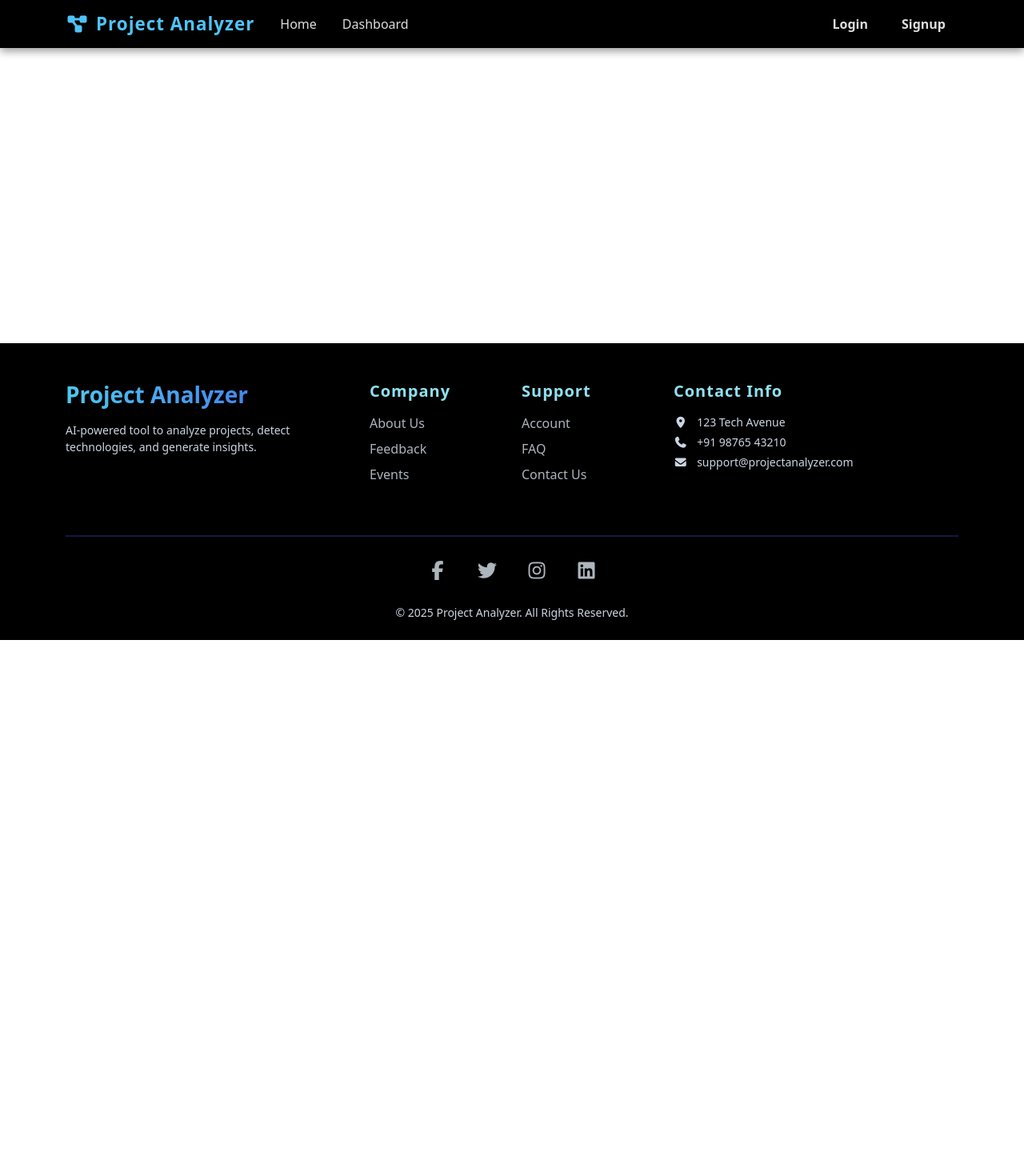
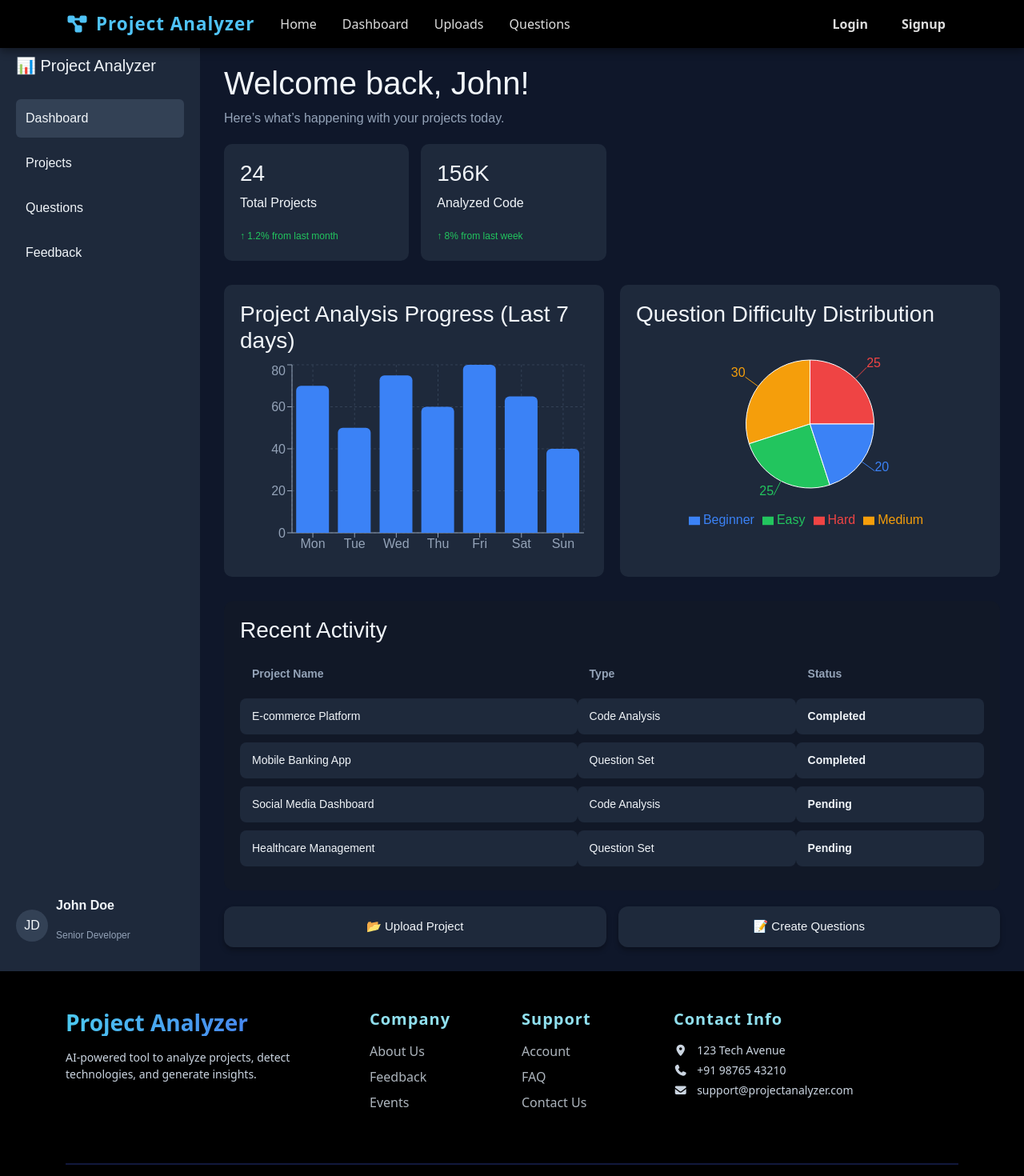
Before and after one commit to vanisha-mittal/ProjectAnalyzer, a React (Create React App) app in the folder frontend/: page /dashboard in a window 1280 px wide. Shown: the top 1470 px of the page at 80% size. Before the commit the page ends 800 px from the top, so only its background shows below. Built offline with nearby package versions, Linux system fonts and the light colour scheme.

Commit message:
dashboard added

```diff
--- a/frontend/package.json
+++ b/frontend/package.json
@@ -13,6 +13,7 @@
     "react-dom": "^19.1.1",
     "react-router-dom": "^7.8.2",
     "react-scripts": "5.0.1",
+    "recharts": "^3.1.2",
     "web-vitals": "^2.1.4"
   },
   "scripts": {
--- a/frontend/src/App.js
+++ b/frontend/src/App.js
@@ -4,6 +4,9 @@ import Footer from "./components/Footer";
 import Home from "./pages/Home";
 import Signup from "./pages/Auth/Signup";
 import Login from "./pages/Auth/Login";
+import Dashboard from "./pages/dashboard.jsx";
+import UploadProject from "./pages/UploadProject.jsx";
+import Questions from "./pages/Questions";
 import 'bootstrap/dist/css/bootstrap.min.css';
 import '@fortawesome/fontawesome-free/css/all.min.css';
 
@@ -15,6 +18,9 @@ function App() {
         <div className="flex-grow-1">
           <Routes>
             <Route path="/" element={<Home />} />
+            <Route path="/dashboard" element={<Dashboard />} />
+            <Route path="/upload-project" element={<UploadProject />} />
+            <Route path="/Questions" element={<Questions />} />
             <Route path="/signup" element={<Signup />} />
             <Route path="/login" element={<Login />} />
           </Routes>
--- a/frontend/src/components/Navbar.jsx
+++ b/frontend/src/components/Navbar.jsx
@@ -35,8 +35,17 @@ function Navbar({ currentUser }) {
               <a className="nav-link nav-text px-3" href="/dashboard">
                 Dashboard
               </a>
+
             </li>
-
+            <li><a className="nav-link nav-text px-3" href="/UploadProject">
+                Uploads
+              </a>
+              </li>
+              <li>
+                 <a className="nav-link nav-text px-3" href="/Questions">
+               Questions
+              </a>
+              </li>
             {currentUser && currentUser.role === "admin" && (
               <li className="nav-item">
                 <a className="nav-link nav-text px-3" href="/admin">
--- a/frontend/src/pages/Home.jsx
+++ b/frontend/src/pages/Home.jsx
@@ -1,6 +1,7 @@
 // src/pages/Home.jsx
 import React from "react";
 import { Link } from "react-router-dom";
+
 
 const Home = () => {
   return (
--- /dev/null
+++ b/frontend/src/pages/dashboard.css
@@ -0,0 +1,208 @@
+
+/* //dashbaord css==--------------------------------------------------- */
+/* General Layout */
+.dashboard-container {
+  display: flex;
+  background-color: #0f172a;
+  color: #f1f5f9;
+  min-height: 100vh;
+  font-family: Arial, sans-serif;
+}
+
+/* Sidebar */
+.sidebar {
+  width: 250px;
+  background-color: #1e293b;
+  display: flex;
+  flex-direction: column;
+  justify-content: space-between;
+  padding: 20px;
+}
+.sidebar-title {
+  font-size: 20px;
+  margin-bottom: 30px;
+}
+.menu {
+  list-style: none;
+  padding: 0;
+}
+.menu li {
+  padding: 12px;
+  margin-bottom: 8px;
+  cursor: pointer;
+  border-radius: 6px;
+}
+.menu li:hover,
+.menu li.active {
+  background-color: #334155;
+}
+.profile {
+  display: flex;
+  align-items: center;
+  gap: 10px;
+  margin-top: auto;
+}
+.avatar {
+  width: 40px;
+  height: 40px;
+  background-color: #334155;
+  border-radius: 50%;
+  display: flex;
+  justify-content: center;
+  align-items: center;
+}
+.name {
+  font-weight: bold;
+}
+.role {
+  font-size: 12px;
+  color: #94a3b8;
+}
+
+/* Main */
+.main {
+  flex: 1;
+  padding: 30px;
+}
+.subtitle {
+  color: #94a3b8;
+  margin-bottom: 20px;
+}
+
+/* Stats */
+.stats {
+  display: grid;
+  grid-template-columns: repeat(4, 1fr);
+  gap: 15px;
+  margin-bottom: 30px;
+}
+.stat-card {
+  background: #1e293b;
+  padding: 20px;
+  border-radius: 10px;
+}
+.stat-card h2 {
+  font-size: 28px;
+}
+.positive {
+  font-size: 12px;
+  color: #22c55e;
+}
+
+/* Charts */
+.charts {
+  display: flex;
+  gap: 20px;
+  margin-bottom: 30px;
+}
+.chart-box {
+  background: #1e293b;
+  flex: 1;
+  padding: 20px;
+  border-radius: 10px;
+}
+.bar-chart {
+  display: flex;
+  align-items: flex-end;
+  gap: 10
+
+}
+
+/* Actions */
+.actions {
+  display: flex;
+  gap: 15px;
+  margin-top: 20px;
+}
+
+.action-btn {
+  background: #1e293b;
+  color: #f1f5f9;
+  padding: 14px 22px;
+  border-radius: 12px;
+  text-decoration: none;
+  font-size: 15px;
+  font-weight: 500;
+  display: flex;
+  align-items: center;
+  justify-content: center;
+  flex: 1;
+  transition: 0.3s;
+  box-shadow: 0 4px 6px rgba(0, 0, 0, 0.3);
+}
+
+.action-btn:hover {
+  background: #2563eb;
+  color: #fff;
+  transform: translateY(-3px);
+}
+
+/* Recent Activity Table */
+.recent-activity {
+  background: #111827;
+  padding: 20px;
+  border-radius: 12px;
+  margin-top: 20px;
+}
+
+.recent-activity h2 {
+  margin-bottom: 15px;
+  font-size: 18px;
+  color: #f9fafb;
+}
+
+.recent-activity table {
+  width: 100%;
+  border-collapse: separate;
+  border-spacing: 0 10px; /* spacing between rows */
+}
+
+.recent-activity th {
+  text-align: left;
+  padding: 10px 15px;
+  color: #94a3b8;
+  font-weight: 600;
+  font-size: 14px;
+}
+
+.recent-activity td {
+  padding: 12px 15px;
+  background: #1e293b;
+  border-radius: 8px;
+  color: #f1f5f9;
+  font-size: 14px;
+}
+
+.recent-activity tr td:last-child {
+  font-weight: 600;
+}
+
+/* Status badges */
+.status-completed {
+  background: #16a34a;
+  color: white;
+  padding: 4px 10px;
+  border-radius: 20px;
+  font-size: 12px;
+}
+
+.status-progress {
+  background: #facc15;
+  color: black;
+  padding: 4px 10px;
+  border-radius: 20px;
+  font-size: 12px;
+}
+
+.status-pending {
+  background: #ef4444;
+  color: white;
+  padding: 4px 10px;
+  border-radius: 20px;
+  font-size: 12px;
+}
+.dashboard-container {
+  margin-top: 50px; /* pushes whole dashboard below navbar */
+}
+
+/* ----------------------------------------------------------------- */
--- /dev/null
+++ b/frontend/src/pages/dashboard.jsx
@@ -0,0 +1,181 @@
+import React from "react";
+import { Link } from "react-router-dom";  // <-- ADD THIS
+import "./dashboard.css";
+
+import {
+  BarChart,
+  Bar,
+  XAxis,
+  YAxis,
+  CartesianGrid,
+  Tooltip,
+  ResponsiveContainer,
+  PieChart,
+  Pie,
+  Cell,
+  Legend,
+} from "recharts";
+
+const dashboard = () => {
+  // Dummy data (replace with DB later)
+  const progressData = [
+    { day: "Mon", value: 70 },
+    { day: "Tue", value: 50 },
+    { day: "Wed", value: 75 },
+    { day: "Thu", value: 60 },
+    { day: "Fri", value: 80 },
+    { day: "Sat", value: 65 },
+    { day: "Sun", value: 40 },
+  ];
+
+  const difficultyData = [
+    { name: "Hard", value: 25, color: "#ef4444" },
+    { name: "Medium", value: 30, color: "#f59e0b" },
+    { name: "Easy", value: 25, color: "#22c55e" },
+    { name: "Beginner", value: 20, color: "#3b82f6" },
+  ];
+
+  return (
+    <div className="dashboard-container">
+      {/* Sidebar */}
+      <aside className="sidebar">
+        <h2 className="sidebar-title">📊 Project Analyzer</h2>
+        <ul className="menu">
+          <li className="active">Dashboard</li>
+          <li>Projects</li>
+          <li>Questions</li>
+          <li>Feedback</li>
+
+        </ul>
+        <div className="profile">
+          <div className="avatar">JD</div>
+          <div>
+            <p className="name">John Doe</p>
+            <p className="role">Senior Developer</p>
+          </div>
+        </div>
+      </aside>
+
+      {/* Main */}
+      <main className="main">
+        <h1>Welcome back, John!</h1>
+        <p className="subtitle">
+          Here’s what’s happening with your projects today.
+        </p>
+
+        {/* Top Stats */}
+        <div className="stats">
+          <div className="stat-card">
+            <h2>24</h2>
+            <p>Total Projects</p>
+            <span className="positive">↑ 1.2% from last month</span>
+          </div>
+          <div className="stat-card">
+            <h2>156K</h2>
+            <p>Analyzed Code</p>
+            <span className="positive">↑ 8% from last week</span>
+          </div>
+          {/* <div className="stat-card">
+            <h2>342</h2>
+            <p>Questions Answered</p>
+            <span className="positive">↑ 5% from yesterday</span>
+          </div> */}
+          {/* <div className="stat-card">
+            <h2>78%</h2>
+            <p>Skill Score</p>
+            <span className="positive">↑ 3% improvement</span>
+          </div> */}
+        </div>
+
+        {/* Charts */}
+        <div className="charts">
+          {/* Bar Chart */}
+          <div className="chart-box">
+            <h3>Project Analysis Progress (Last 7 days)</h3>
+            <ResponsiveContainer width="100%" height={250}>
+              <BarChart data={progressData}>
+                <CartesianGrid strokeDasharray="3 3" stroke="#334155" />
+                <XAxis dataKey="day" stroke="#94a3b8" />
+                <YAxis stroke="#94a3b8" />
+                <Tooltip />
+                <Bar dataKey="value" fill="#3b82f6" radius={[6, 6, 0, 0]} />
+              </BarChart>
+            </ResponsiveContainer>
+          </div>
+
+          {/* Pie Chart */}
+          <div className="chart-box">
+            <h3>Question Difficulty Distribution</h3>
+            <ResponsiveContainer width="100%" height={250}>
+              <PieChart>
+                <Pie
+                  data={difficultyData}
+                  dataKey="value"
+                  nameKey="name"
+                  cx="50%"
+                  cy="50%"
+                  outerRadius={80}
+                  label
+                >
+                  {difficultyData.map((entry, index) => (
+                    <Cell key={`cell-${index}`} fill={entry.color} />
+                  ))}
+                </Pie>
+                <Legend />
+                <Tooltip />
+              </PieChart>
+            </ResponsiveContainer>
+          </div>
+        </div>
+
+        {/* Recent Activity */}
+        <div className="recent-activity">
+          <h3>Recent Activity</h3>
+          <table>
+            <thead>
+              <tr>
+                <th>Project Name</th>
+                <th>Type</th>
+
+                <th>Status</th>
+              </tr>
+            </thead>
+            <tbody>
+              <tr>
+                <td>E-commerce Platform</td>
+                <td>Code Analysis</td>
+
+                <td><span className="status completed">Completed</span></td>
+              </tr>
+              <tr>
+                <td>Mobile Banking App</td>
+                <td>Question Set</td>
+
+                <td><span className="status completed">Completed</span></td>
+              </tr>
+              <tr>
+                <td>Social Media Dashboard</td>
+                <td>Code Analysis</td>
+                <td><span className="status pending">Pending</span></td>
+              </tr>
+              <tr>
+                <td>Healthcare Management</td>
+                <td>Question Set</td>
+
+                <td><span className="status pending">Pending</span></td>
+              </tr>
+            </tbody>
+          </table>
+        </div>
+
+        {/* Action Buttons */}
+        <div className="actions">
+          <Link to="/UploadProject" className="action-btn">📂 Upload Project</Link>
+          <Link to="/Questions" className="action-btn">📝 Create Questions</Link>
+        </div>
+      </main>
+    </div>
+  );
+};
+
+export default dashboard;
```
Also changed, not shown: frontend/src/App.css (deleted), frontend/src/index.css (line endings or trailing spaces), frontend/src/pages/Questions.jsx (added), frontend/src/pages/UploadProject.jsx (added), 1 other file (tests, documents, lock files or other folders).
